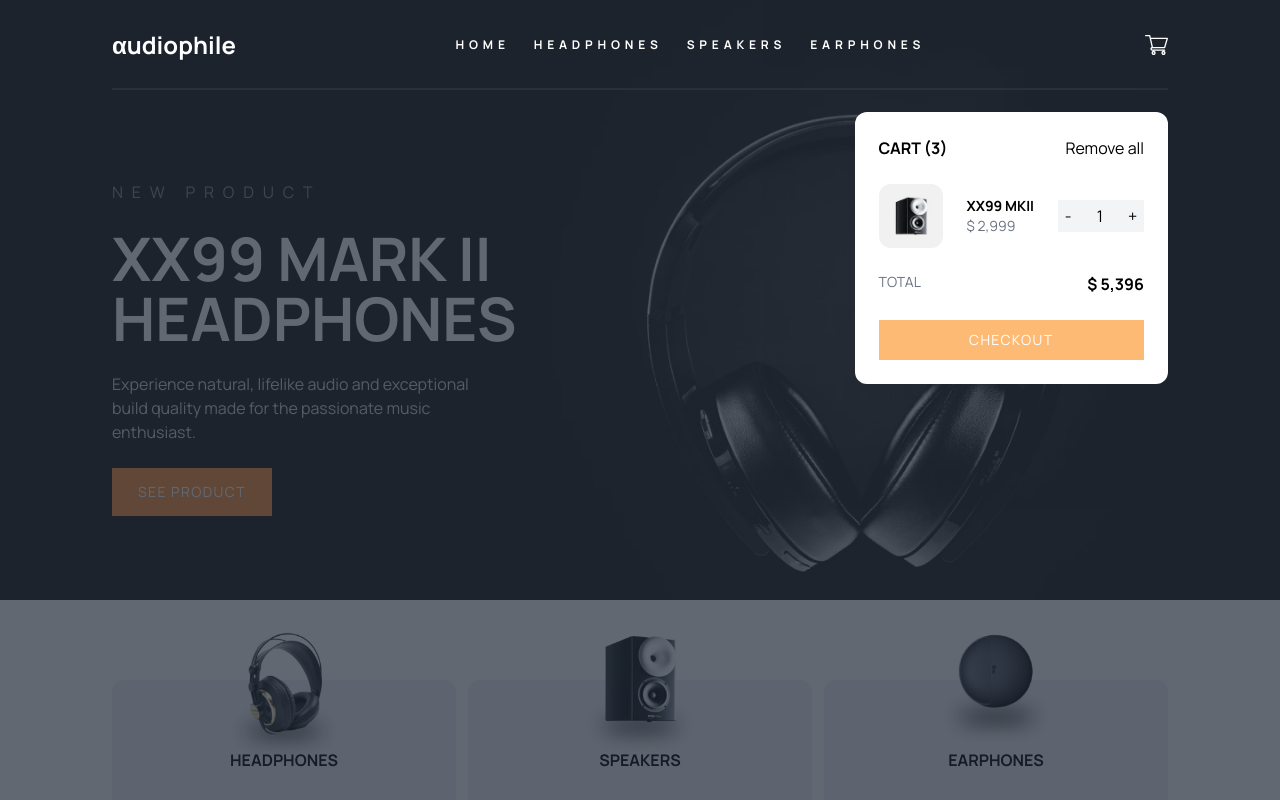
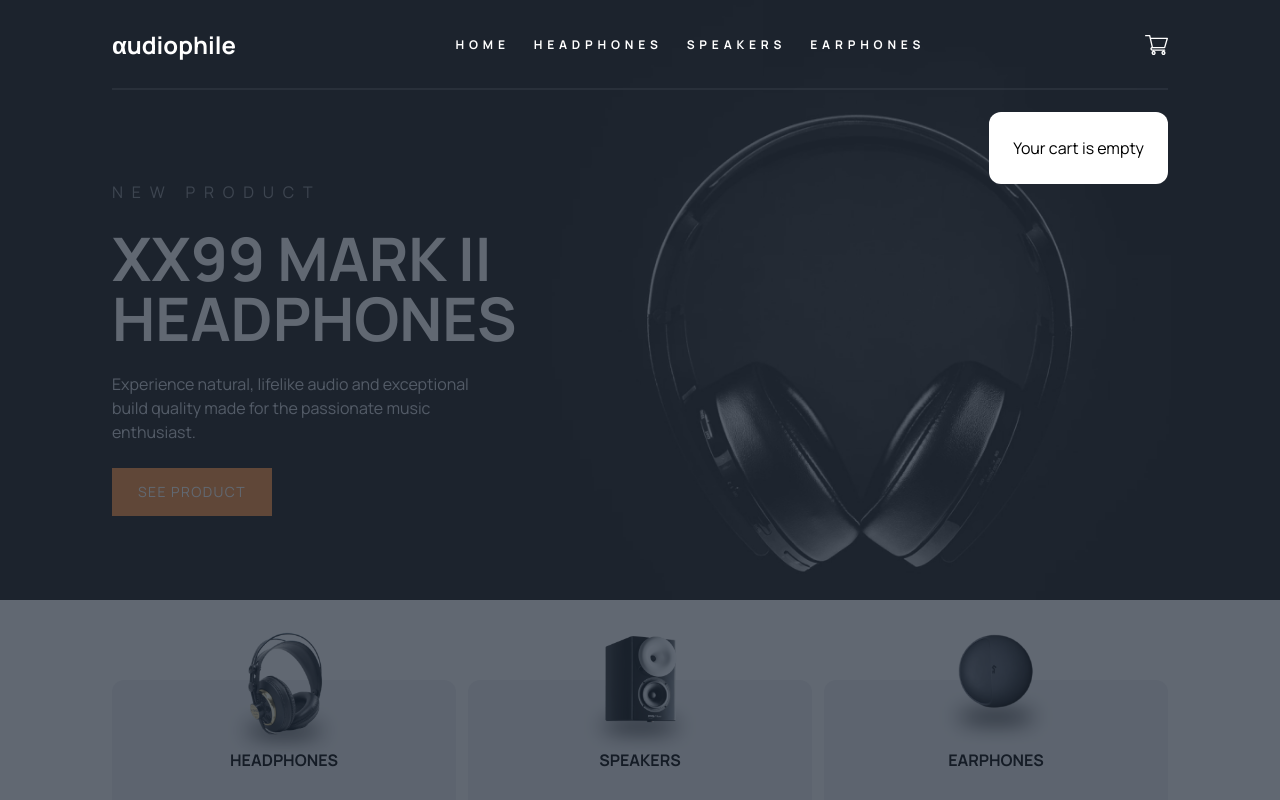
Before and after one commit to rmdbarbosa/audiophile-ecommerce, a Next.js app: page / in a window 1280 px wide. Both pictures are taken after a click on the element 1156 px from the left and 45 px from the top of the page. Shown: the top 800 px of the page. Built offline with nearby package versions, Linux system fonts and the light colour scheme.

Commit message:
feat: Added CartContextProvider, ModalCart logic

```diff
--- a/app/components/CartModal.tsx
+++ b/app/components/CartModal.tsx
@@ -1,28 +1,23 @@
 "use client";
 
 import Image from "next/image";
-import React, { useEffect, useState } from "react";
+import React from "react";
+import { useCartContext } from "../context/cart-context";
 
-type CartModalProps = {
-  hiddenProps: boolean;
-};
 
-export default function CartModal(hiddenProps: CartModalProps) {
-  const [modal, setModal] = useState(false)
 
-  useEffect(() => {
-    setModal(!modal)
-  }, [hiddenProps])
+export default function CartModal() {
+const {cartModal, cart} = useCartContext()
+
+
 
 
   return (
     <div
-    onClick={() => setModal(!modal)}      className={`${
-        modal ? "hidden" : "flex"
-      } fixed w-[100%] h-[100%] left-0 top-0 bg-gray-800 bg-opacity-70 z-40 justify-center overflow-y-scroll`}
+         className={`${cartModal ? "flex" : "hidden"} fixed w-[100%] h-[100%] left-0 top-0 bg-gray-800 bg-opacity-70 z-40 justify-center overflow-y-scroll`}
     >
-      <div onClick={(e) => e.stopPropagation()} className=" flex flex-col z-50 gap-6 bg-white absolute  top-[5.5rem]  sm:right-0 lg:right-[5.5rem] mx-6 mt-6 rounded-xl p-6 max-w-[377px]">
-        <div className="flex justify-between">
+      <div className=" flex flex-col z-50 gap-6 bg-white absolute  top-[5.5rem]  sm:right-0 lg:right-[5.5rem] mx-6 mt-6 rounded-xl p-6 max-w-[377px]">
+        {cart ? (<><div className="flex justify-between">
           <span className="font-bold"> CART (3)</span>
           <span className="hover:cursor-pointer hover:text-orange-200 duration-200">
             Remove all
@@ -64,7 +59,8 @@ export default function CartModal(hiddenProps: CartModalProps) {
           <button className="bg-orange-300 w-full h-[2.5rem] text-white tracking-widest text-sm hover:cursor-pointer hover:bg-orange-200 duration-200">
             CHECKOUT
           </button>
-        </div>
+        </div></>) : (<p>Your cart is empty</p>)}
+
       </div>
     </div>
   );
--- a/app/components/menu/CartNavbar.tsx
+++ b/app/components/menu/CartNavbar.tsx
@@ -1,16 +1,17 @@
 "use client";
 
-import React, { useState } from "react";
+import React from "react";
 import CartModal from "../CartModal";
+import { useCartContext } from "@/app/context/cart-context";
 
 export default function CartNavbar() {
-  const [hidden, setHidden] = useState(true);
+  const {cartModal, setCartModal} = useCartContext()
   return (
     <>
 
 
     <div
-      onClick={() => setHidden(!hidden)}
+      onClick={() => setCartModal(!cartModal)}
       className="z-50 hover:cursor-pointer fill-white hover:fill-orange-300 duration-200"
     >
       <svg width="23" height="20" xmlns="http://www.w3.org/2000/svg">
@@ -20,7 +21,7 @@ export default function CartNavbar() {
         />
       </svg>
     </div>
-      <CartModal hiddenProps={hidden} />
+      <CartModal />
       </>
   );
 }
--- /dev/null
+++ b/app/context/cart-context.tsx
@@ -0,0 +1,23 @@
+"use client"
+
+import {createContext, useContext, useState} from "react"
+
+export const CartContext = createContext<null | any>(null)
+
+export default function CartContextProvider({children}: any) {
+    const [cartModal, setCartModal] = useState<any>(false)
+    const [cart, setCart] = useState(null)
+
+return (
+   <CartContext.Provider value={{cartModal, setCartModal, cart, setCart}}>
+{children}
+</CartContext.Provider>
+)}
+
+export function useCartContext () {
+    const context = useContext(CartContext)
+    if (!context) {
+        throw new Error ("useCartContext must be used within a CartContextProvider")
+    }
+return context
+}
--- a/app/layout.tsx
+++ b/app/layout.tsx
@@ -2,7 +2,7 @@ import "./globals.css";
 import type { Metadata } from "next";
 import { Manrope } from "next/font/google";
 import Navbar from "./components/menu/Navbar";
-import CartModal from "./components/CartModal";
+import CartContextProvider from "./context/cart-context";
 
 const manrope = Manrope({
   weight: ["400", "700"],
@@ -22,9 +22,12 @@ export default function RootLayout({
   return (
     <html lang="en">
       <body className={manrope.className}>
+        <CartContextProvider>
+
         <Navbar />
 
         {children}
+        </CartContextProvider>
       </body>
     </html>
   );
```
